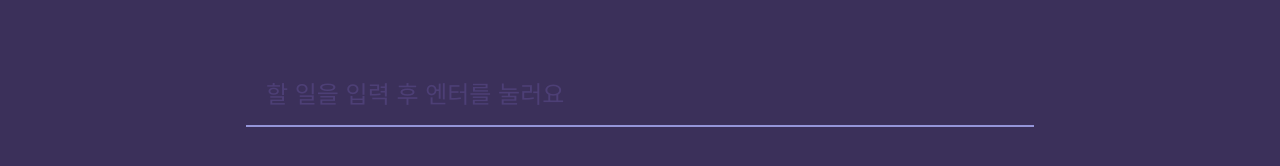
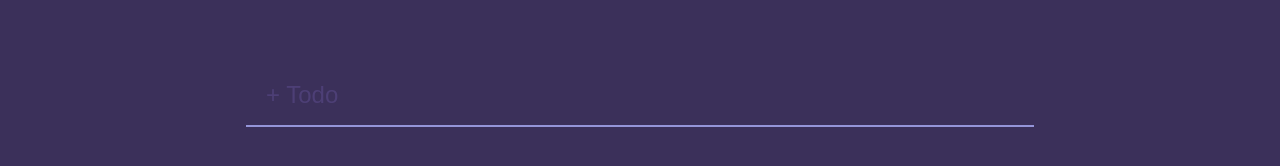
Before and after one commit to DoK6n/podo, a React (Create React App) app: page / in a window 1280 px wide. Shown: the part 564-730 px from the top of the page. Built offline with nearby package versions, Linux system fonts and the light colour scheme.

Commit message:
feat: Update placeholder text in TodoAddItemInput

```diff
--- a/src/components/todo/TodoAddItem.js
+++ b/src/components/todo/TodoAddItem.js
@@ -12,7 +12,7 @@ function TodoAddItem() {
     }
   };
 
-  return <TodoAddItemInput placeholder="할 일을 입력 후 엔터를 눌러요" onKeyPress={onAddItem} />;
+  return <TodoAddItemInput placeholder="+ Todo" onKeyPress={onAddItem} />;
 }
 
 export default React.memo(TodoAddItem);
```
